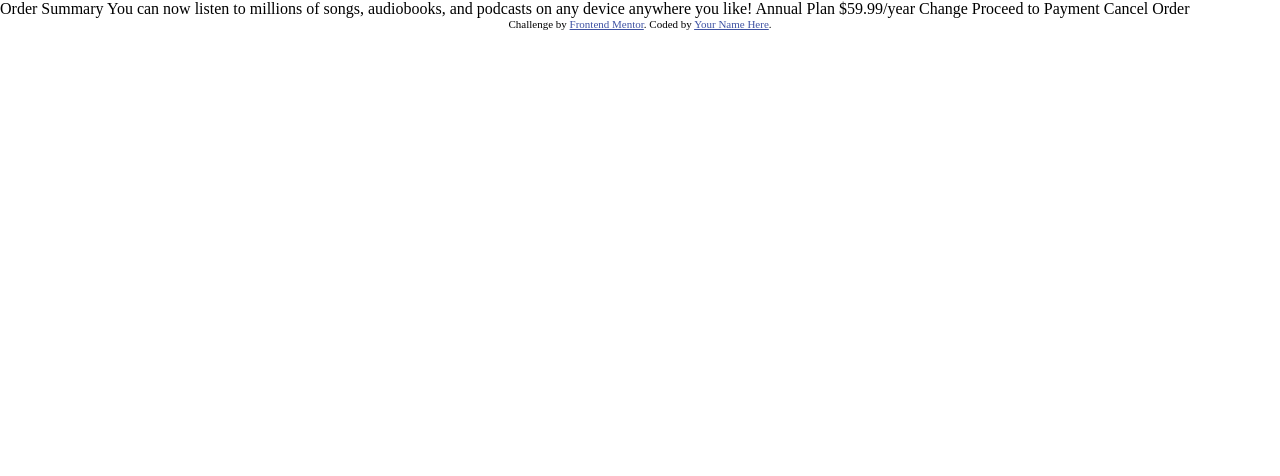
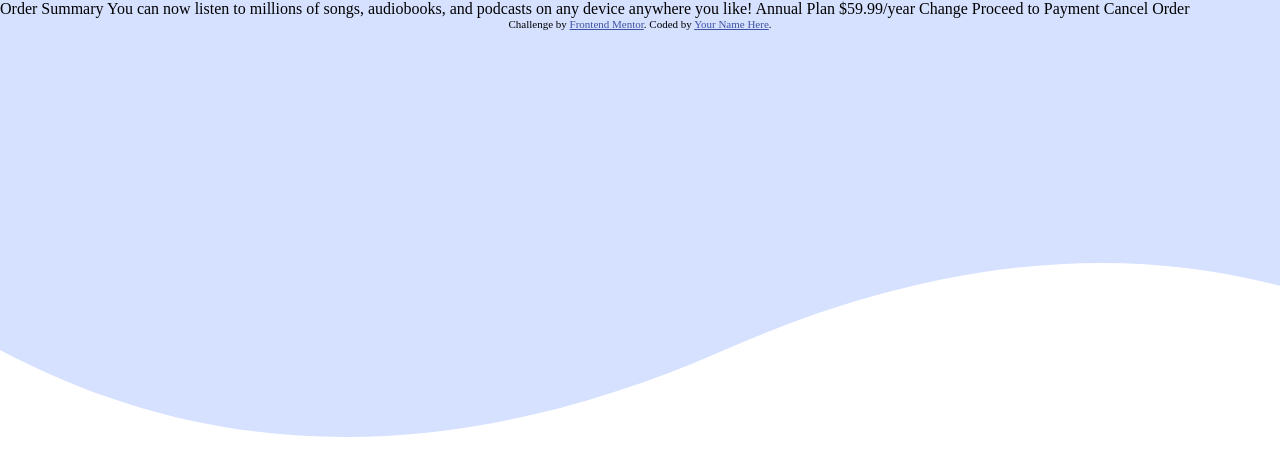
Before and after one commit to AntonioHouTX/order-summary-component-main, a plain HTML site: page index.html in a window 1280 px wide. Drawn offline with Linux system fonts and the light colour scheme.

Commit message:
Added background image

```diff
--- a/index.html
+++ b/index.html
@@ -17,7 +17,7 @@
   </style>
 </head>
 <body>
-
+  <main>
     Order Summary
 
     You can now listen to millions of songs, audiobooks, and podcasts on any
@@ -30,10 +30,10 @@
 
     Proceed to Payment
     Cancel Order
-
-  <div class="attribution">
+  </main>
+  <footer class="attribution">
     Challenge by <a href="https://www.frontendmentor.io?ref=challenge" target="_blank">Frontend Mentor</a>.
     Coded by <a href="#">Your Name Here</a>.
-  </div>
+  </footer>
 </body>
 </html>
--- a/styles.css
+++ b/styles.css
@@ -4,6 +4,10 @@
   padding: 0;
 }
 
+body {
+  background-image: url("./images/pattern-background-desktop.svg");
+  background-repeat: no-repeat;
+}
 
 .attribution {
   font-size: 11px; text-align: center;
```
Lines whose indentation alone changed are shown as unchanged.
